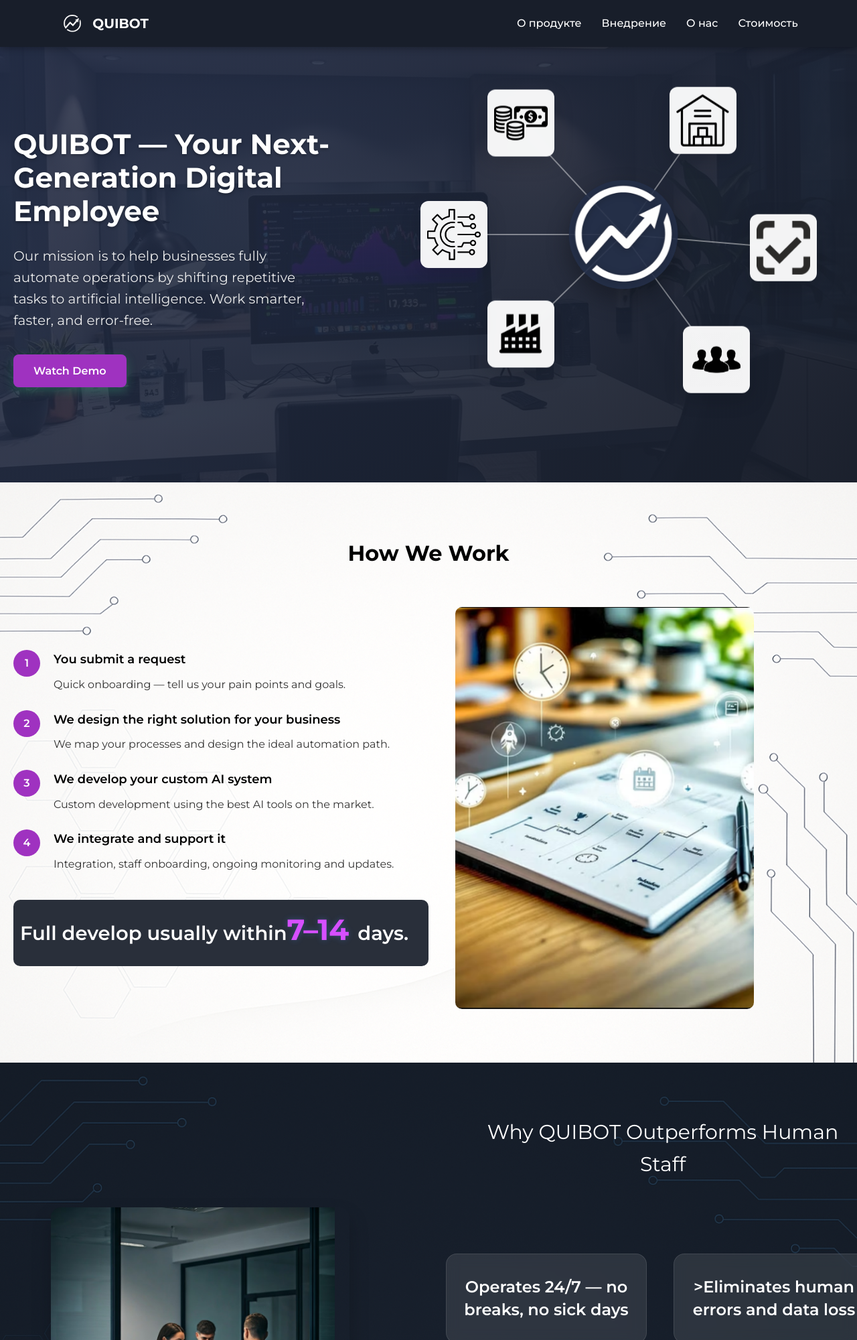
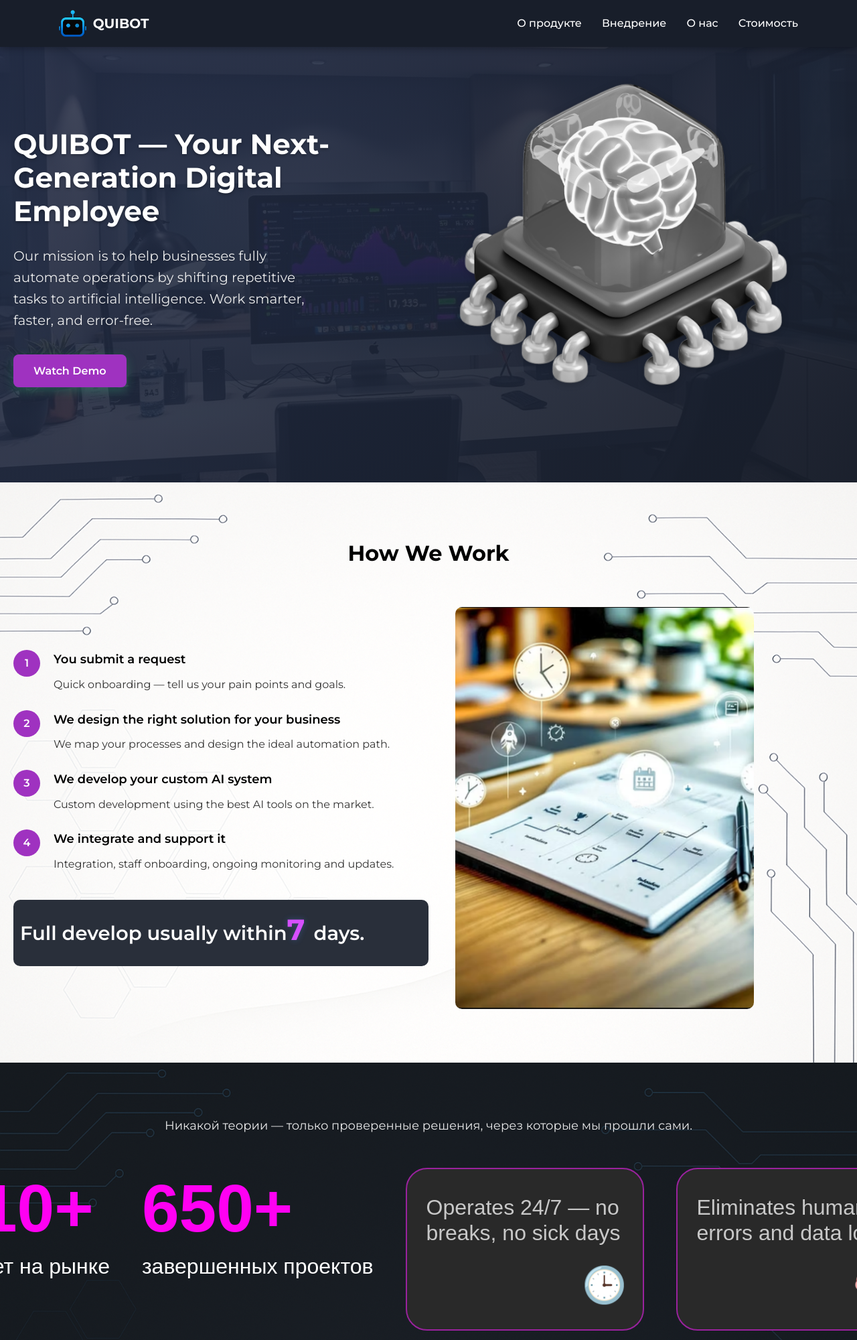
Before and after one commit to KoboSteruS/QUIBOT, a Flask app: page / in a window 1280 px wide. Shown: the top 2000 px of the page at 67% size. Run offline with Flask 2, Linux system fonts and the light colour scheme.

Commit message:
redesign lending

```diff
--- a/static/css/components.css
+++ b/static/css/components.css
@@ -303,123 +303,227 @@
 /* Experience section */
 .experience {
     padding: 80px 0;
-    background-color: #181E2A;
-    color: white;
+    background: #1a1a1a;
 }
 
 .experience__subtitle {
-    color: rgba(255, 255, 255);
-    font-size: 30px;
+    color: #ffffff;
+    font-size: 1.125rem;
     text-align: center;
-    margin-bottom: 40px;
-    max-width: 800px;
-    margin-left: 700px;
-    margin-right: auto;
+    margin-bottom: 3rem;
+    opacity: 0.9;
 }
 
 .experience__container {
-    display: flex;
-    gap: 40px;
-    align-items: center;
-}
-
-.experience__content {
-    display: grid;
-    grid-template-columns: repeat(2, 1fr);
-    gap: 2.5rem;
-    margin-top: 2rem;
-    padding: 0 3rem;
-}
-
-.experience__image {
-    flex: 0 0 45%;
-    display: flex;
-    justify-content: center;
-    align-items: center;
-}
-
-.experience__image-placeholder {
-    width: 80%;
-    border-radius: 15px;
-    overflow: hidden;
-    box-shadow: 0 15px 30px rgba(0, 0, 0, 0.2);
-}
-
-.experience__img {
-    width: 95%;
-    height: 618px;
-    display: block;
+    position: relative;
+    display: flex;
+    flex-direction: column;
+    gap: 4rem;
+    align-items: flex-start;
+    width: 1500px;
+    left: -50px;
+}
+
+.experience__stats {
+    display: flex;
+    flex-direction: row;
+    gap: 3rem;
+    flex-wrap: wrap;
+}
+
+.experience__stat-item {
+    text-align: left;
+    flex: 0 0 auto;
+}
+
+.experience__stat-number {
+    font-size: 6.25rem;
+    font-weight: 800;
+    color: #ff00f2;
+    line-height: 1.2;
+    margin-bottom: 0.5rem;
+    font-family: 'Unbounded', 'Arial', sans-serif;
+    text-transform: uppercase;
+}
+
+.experience__stat-text {
+    color: #ffffff;
+    font-size: 2rem;
+    font-weight: 400;
+    line-height: 1.2;
+    font-family: 'Mulish', sans-serif;
+}
+
+.experience__cards {
+    display: flex;
+    flex-wrap: wrap;
+    gap: 1.5rem;
+    justify-content: flex-start;
 }
 
 .experience__card {
-    background: rgba(255, 255, 255, 0.1);
-    backdrop-filter: blur(10px);
-    border-radius: 1rem;
-    padding: 2rem 1.5rem;
-    text-align: center;
+    background: #292929;
+    border-radius: 2rem;
+    padding: 2.375rem 1.8125rem;
+    text-align: left;
     transition: all 0.3s ease;
-    border: 1px solid rgba(255, 255, 255, 0.1);
-    min-width: 300px;
-}
-
-.experience__card--wide {
-    grid-column: 1 / -1;
-    margin-top: 1rem;
-    padding: 2.5rem;
+    border: 2px solid #9a229e;
+    display: flex;
+    flex-direction: column;
+    justify-content: space-between;
+    box-shadow: none;
+    min-height: 243px;
+    width: 356px;
+    position: relative;
+    flex: 0 0 auto;
 }
 
 .experience__card:hover {
     transform: translateY(-5px);
-    background: rgba(255, 255, 255, 0.15);
-    box-shadow: 0 8px 20px rgba(0, 0, 0, 0.2);
+    box-shadow: 0 8px 25px rgba(177, 254, 51, 0.2);
 }
 
 .experience__card-icon {
-    font-size: 36px;
-    margin-bottom: 20px;
+    font-size: 3.3125rem;
+    color: #f1abe8;
+    position: absolute;
+    bottom: 1.5rem;
+    right: 1.5rem;
 }
 
 .experience__card-title {
-    color: var(--white-color);
-    font-size: 1.5rem;
-    font-weight: 600;
+    color: #C8C8C8;
+    font-size: 2rem;
+    font-weight: 400;
     margin: 0;
-    line-height: 1.4;
-}
-
-.experience__card-desc {
-    font-size: 16px;
-    color: rgba(255, 255, 255, 0.8);
-    line-height: 1.5;
-    margin-top: auto;
+    line-height: 1.2;
+    font-family: 'Mulish', sans-serif;
+    max-width: 18.5625rem;
+}
+
+.experience__cta {
+    text-align: center;
+    margin-top: 3rem;
+}
+
+.experience__cta .btn-primary {
+    background: linear-gradient(88deg, #4AFF00 0%, #E3FB1E 100%);
+    color: #000000;
+    font-weight: 400;
+    padding: 0.75rem 1.5rem;
+    border-radius: 1.875rem;
+    border: 2px solid #D0FC1B;
+    font-size: 1.25rem;
+    transition: all 0.3s ease;
+    cursor: pointer;
+    font-family: 'Mulish', sans-serif;
+    display: inline-flex;
+    align-items: center;
+    gap: 2.5rem;
+    height: 4rem;
+    width: 21.6875rem;
+    justify-content: center;
+}
+
+.experience__cta .btn-primary:hover {
+    transform: translateY(-2px);
+    box-shadow: 0 5px 15px rgba(154, 205, 50, 0.3);
 }
 
 /* Media queries for experience section */
 @media screen and (max-width: 1200px) {
-    .experience__content {
-        padding: 0 1.5rem;
+    .experience__container {
+        gap: 3rem;
+    }
+
+    .experience__stats {
+        gap: 2rem;
+    }
+
+    .experience__stat-number {
+        font-size: 5rem;
+    }
+
+    .experience__stat-text {
+        font-size: 1.5rem;
+    }
+
+    .experience__card {
+        width: 300px;
+        min-height: 200px;
     }
 }
 
 @media screen and (max-width: 768px) {
-    .experience__content {
-        grid-template-columns: 1fr;
+    .experience__container {
+        gap: 2.5rem;
+    }
+
+    .experience__stats {
+        flex-direction: column;
+        gap: 2rem;
+        text-align: center;
+        align-items: center;
+    }
+
+    .experience__stat-item {
+        text-align: center;
+    }
+
+    .experience__stat-number {
+        font-size: 3.5rem;
+    }
+
+    .experience__stat-text {
+        font-size: 1.25rem;
+    }
+
+    .experience__cards {
+        justify-content: center;
+    }
+
+    .experience__card {
+        width: 100%;
+        max-width: 350px;
+        min-height: 180px;
+        padding: 1.5rem;
+    }
+
+    .experience__card-icon {
+        font-size: 2.5rem;
+        bottom: 1rem;
+        right: 1rem;
+    }
+
+    .experience__card-title {
+        font-size: 1.5rem;
+    }
+}
+
+@media screen and (max-width: 480px) {
+    .experience {
+        padding: 60px 0;
+    }
+
+    .experience__stats {
         gap: 1.5rem;
-        padding: 0 1rem;
+    }
+
+    .experience__stat-number {
+        font-size: 3rem;
+    }
+
+    .experience__stat-text {
+        font-size: 1rem;
     }
 
     .experience__card {
-        padding: 1.75rem 1.25rem;
-        min-width: auto;
+        width: 100%;
+        max-width: 300px;
     }
 
     .experience__card-title {
         font-size: 1.25rem;
-    }
-
-    .experience__card--wide {
-        margin-top: 0.5rem;
-        padding: 1.75rem 1.25rem;
     }
 }
 
--- a/static/css/styles.css
+++ b/static/css/styles.css
@@ -450,8 +450,8 @@ input, textarea, select {
 }
 
 .hero__logo {
-    min-width: 220px;
-    min-height: 120px;
+    min-width: 480px;
+    min-height: 480px;
     object-fit: contain;
     filter: drop-shadow(0 2px 5px rgba(0, 0, 0, 0.2));
 }
@@ -567,12 +567,12 @@ input, textarea, select {
     }
 
     .hero__logo-container {
-        width: 120px;
-        height: 120px;
+        width: 360px;
+        height: 360px;
     }
 
     .hero__logo {
-        width: 80px;
-        height: 80px;
+        width: 180px;
+        height: 180px;
     }
 }
--- a/templates/index.html
+++ b/templates/index.html
@@ -69,35 +69,9 @@
                     <a href="https://t.me/Yakushev_Mikhail" class="btn btn--primary hero__btn">Watch Demo</a>
                 </div>
                 <div class="hero__images">
-                    <div class="hero__icon-container" id="icon1">
-                        <img src="{{ url_for('static', filename='img/finance.png') }}" alt="" class="hero__icon">
+                    <div class="hero__logo-container" id="center-logo">
+                        <img src="{{ url_for('static', filename='img/AI_Brain.png') }}" alt="1C:Analizator" class="hero__logo">
                     </div>
-                    <div class="hero__icon-container" id="icon2">
-                        <img src="{{ url_for('static', filename='img/Warehouse .png') }}" alt="" class="hero__icon">
-                    </div>
-                    <div class="hero__icon-container" id="icon3">
-                        <img src="{{ url_for('static', filename='img/Integrations.png') }}" alt="" class="hero__icon">
-                    </div>
-                    <div class="hero__logo-container" id="center-logo">
-                        <img src="{{ url_for('static', filename='img/logo.png') }}" alt="1C:Analizator" class="hero__logo">
-                    </div>
-                    <div class="hero__icon-container" id="icon4">
-                        <img src="{{ url_for('static', filename='img/QR.png') }}" alt="" class="hero__icon">
-                    </div>
-                    <div class="hero__icon-container" id="icon5">
-                        <img src="{{ url_for('static', filename='img/Gear.png') }}" alt="" class="hero__icon">
-                    </div>
-                    <div class="hero__icon-container" id="icon6">
-                        <img src="{{ url_for('static', filename='img/account.png') }}" alt="" class="hero__icon">
-                    </div>
-                    <svg class="hero__lines" width="100%" height="100%" xmlns="http://www.w3.org/2000/svg">
-                        <line id="line1" x1="0" y1="0" x2="0" y2="0" stroke="rgba(255,255,255,0.6)" stroke-width="2" />
-                        <line id="line2" x1="0" y1="0" x2="0" y2="0" stroke="rgba(255,255,255,0.6)" stroke-width="2" />
-                        <line id="line3" x1="0" y1="0" x2="0" y2="0" stroke="rgba(255,255,255,0.6)" stroke-width="2" />
-                        <line id="line4" x1="0" y1="0" x2="0" y2="0" stroke="rgba(255,255,255,0.6)" stroke-width="2" />
-                        <line id="line5" x1="0" y1="0" x2="0" y2="0" stroke="rgba(255,255,255,0.6)" stroke-width="2" />
-                        <line id="line6" x1="0" y1="0" x2="0" y2="0" stroke="rgba(255,255,255,0.6)" stroke-width="2" />
-                    </svg>
                 </div>
             </div>
         </div>
@@ -139,7 +113,7 @@
                         </li>
                     </ol>
                     <div class="stages__result">
-                        <h3 class="stages__result-title">Full develop usually within<span class="highlighted-number">7–14</span> days.</h3>
+                        <h3 class="stages__result-title">Full develop usually within<span class="highlighted-number">7</span> days.</h3>
                     </div>
                 </div>
                 <div class="stages__img">
@@ -198,30 +172,47 @@
     <section class="experience section-dark-bg" id="experience">
         <div class="container">
             <div class="experience__wrapper">
-                <p class="experience__subtitle">Why QUIBOT Outperforms Human Staff</p>
+                <p class="experience__subtitle">Никакой теории — только проверенные решения, через которые мы прошли сами.</p>
                 <div class="experience__container">
-                    <div class="experience__image">
-                        <div class="experience__image-placeholder">
-                            <img src="{{ url_for('static', filename='img/team_work.png') }}" alt="Наша команда за работой" class="experience__img">
+                    <div class="experience__stats">
+                        <div class="experience__stat-item">
+                            <div class="experience__stat-number ">10+</div>
+                            <div class="experience__stat-text">лет на рынке</div>
+                        </div>
+                        <div class="experience__stat-item">
+                            <div class="experience__stat-number">650+</div>
+                            <div class="experience__stat-text">завершенных проектов</div>
+                        </div>
+                        <div class="experience__card">
+                            <h3 class="experience__card-title">Operates 24/7 — no breaks, no sick days</h3>
+                            <div class="experience__card-icon">🕒</div>
+                        </div>
+                        <div class="experience__card">
+                            <h3 class="experience__card-title">Eliminates human errors and data loss</h3>
+                            <div class="experience__card-icon">🧠</div>
                         </div>
                     </div>
-                    <div class="experience__content">
-                        <div class="experience__card">
-                            <h3 class="experience__card-title">Operates 24/7 — no breaks, no sick days</h3>
+                    <div class="experience__cards">
+                        <div class="experience__stat-item">
+                            <div class="experience__stat-number">1500+</div>
+                            <div class="experience__stat-text">штатных ассессоров</div>
                         </div>
-                        <div class="experience__card">
-                            <h3 class="experience__card-title">>Eliminates human errors and data loss</h3>
-                        </div>
+
                         <div class="experience__card">
                             <h3 class="experience__card-title">Significantly reduces staffing costs</h3>
+                            <div class="experience__card-icon">💰</div>
                         </div>
                         <div class="experience__card">
                             <h3 class="experience__card-title">Easily integrates with your current systems</h3>
+                            <div class="experience__card-icon">🔧</div>
                         </div>
-                        <div class="experience__card experience__card--wide">
+                        <div class="experience__card">
                             <h3 class="experience__card-title">Scales effortlessly as your business grows</h3>
+                            <div class="experience__card-icon">🚀</div>
                         </div>
                     </div>
+                </div>
+                <div class="experience__cta">
                 </div>
             </div>
         </div>
@@ -239,10 +230,9 @@
                         </button>
                         <div class="service-content">
                             <div class="service-features">
-                                <p>Хранение дополнительных ШК одного товара для разных МП или ЛК</p>
-                                <p>Хранение и привязка к номенклатуре сертификатов качества</p>
-                                <p>Автоматическая генерация артикулов и ШК с префиксом (Пример: MP000001)</p>
-                                <p>Контроль заполнения необходимых полей при печати этикеток</p>
+                                <p>"I'd like to check the status of my order #45678." → Bot responds with shipping details.</p>
+                                <p>"Please schedule a maintenance visit for next Monday." → Bot logs the request and confirms the appointment.</p>
+                                <p>"Can I reserve a spot for the webinar on July 10?" → Bot checks availability and books the user in.</p>
                             </div>
                         </div>
                     </div>
@@ -281,10 +269,9 @@
                         </button>
                         <div class="service-content">
                             <div class="service-features">
-                                <p>Полный цикл работы с FBS на WB</p>
-                                <p>Поставки по схеме FBO на WB и Ozon</p>
-                                <p>Автоматическая загрузка отчета реализации WB и Ozon</p>
-                                <p>Расчет потребности отгрузок на WB</p>
+                                <p>Bot alerts when stock for a product drops below 10 units.</p>
+                                <p>Bot automatically updates inventory when a new delivery is received.</p>
+                                <p>Bot responds to "Check stock for item #123" with real-time data.</p>
                             </div>
                         </div>
                     </div>
```
Also changed, not shown: other parts of templates/index.html (+28 -31 lines), static/img/AI_Brain.png (added), static/img/Logo.svg (deleted), static/img/logo.png, 1 other file.
